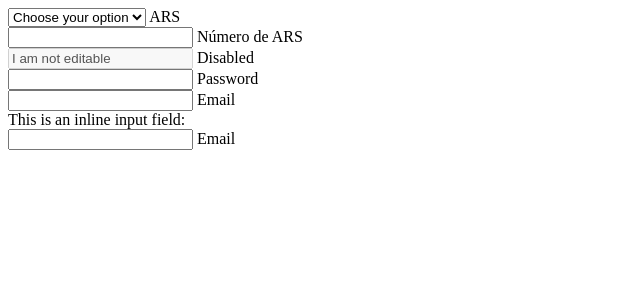
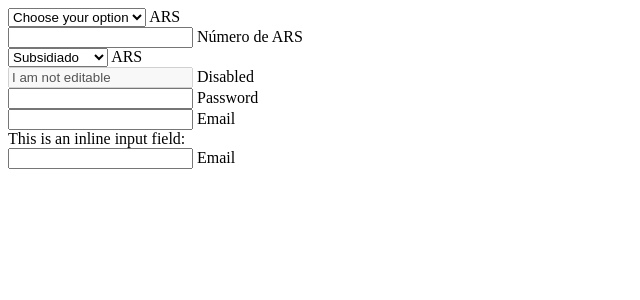
Before and after one commit to rendertaker/asclepios, a CodeIgniter app: page /codeigniter/index.php/pacientes/index in a window 1280 px wide. Shown: the top 300 px of the page, without its empty margins (0-640 px from the left). Run offline with CodeIgniter, Linux system fonts and the light colour scheme.

Commit message:
segundo Push

```diff
--- a/application/views/pacientes.php
+++ b/application/views/pacientes.php
@@ -19,12 +19,20 @@
 			</select>
 			<label>ARS</label>
 		</div>
+	  </div>
 
-
-		<div class="row">
-			<div class="input-field col s6">
+	  <div class="row">
+			<div class="input-field col s8">
 				<input id="eNARS" type="text" class="validate">
 				<label for="eNARS">Número de ARS</label>
+			</div>
+			<div class="input-field col s8">
+				<select>
+					<option value="1" selected>Subsidiado</option>
+					<option value="2">Constributivo</option>
+
+			</select>
+			<label>ARS</label>
 			</div>
       </div>
 
```
Also changed, not shown: application/views/articulos.php (deleted, +0 -28 lines).
